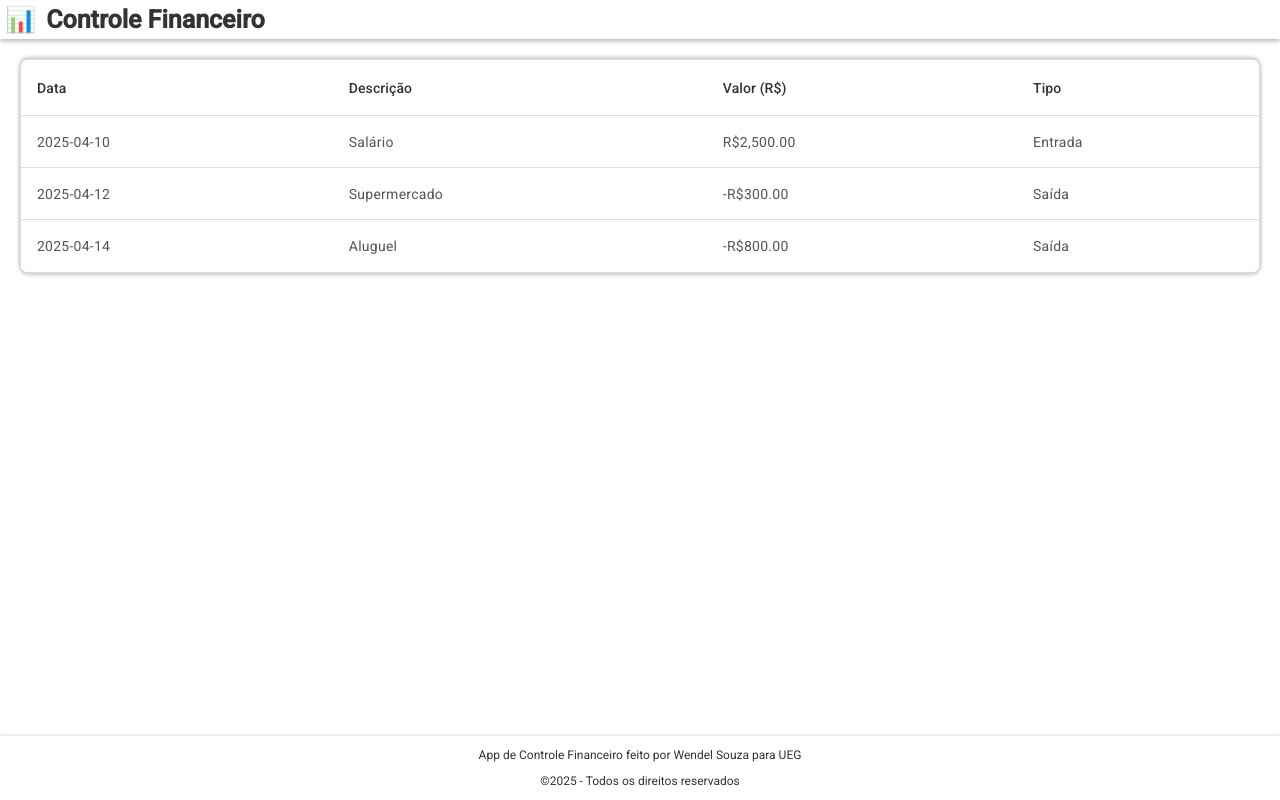
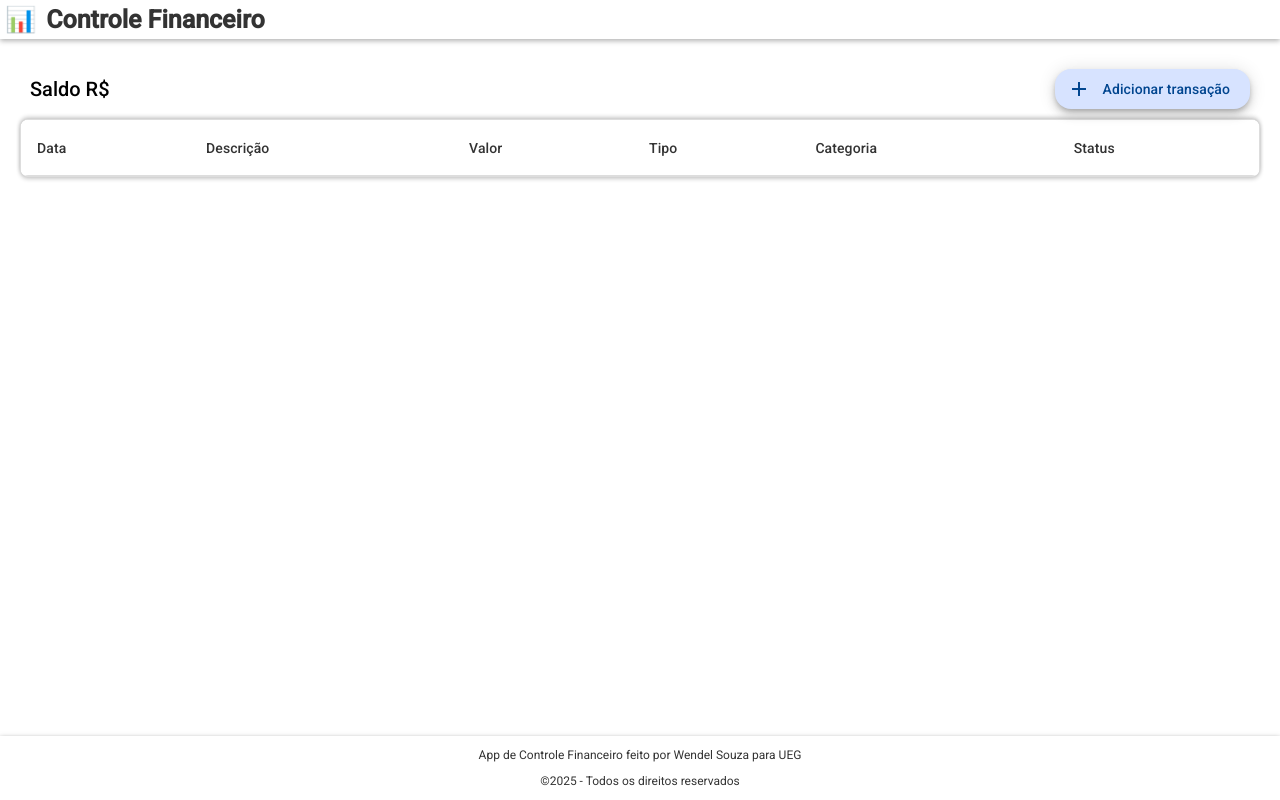
Before and after one commit to cswendel/ControleFinanceiro_Frontend, an Angular app: page /transacoes in a window 1280 px wide. Built offline with nearby package versions, Linux system fonts and the light colour scheme.

Commit message:
Adicionado botão de adicionar junto com seu futuro popup. Ajustado tabela aos dados.

```diff
--- /dev/null
+++ b/src/app/components/adicionar-transacao-popup/adicionar-transacao-popup.component.html
@@ -0,0 +1 @@
+<p>adicionar-transacao-popup works!</p>
--- a/src/app/pages/transacoes/transacoes.component.html
+++ b/src/app/pages/transacoes/transacoes.component.html
@@ -1,24 +1,37 @@
+<div class="transacoes-container">
+  <span class="saldo-text">Saldo R$</span>
+  <button mat-fab extended (click)="openDialog()">
+    <mat-icon>add</mat-icon>
+    Adicionar transação
+  </button>
+</div>
+
+
 <div class="DivTabela">
     <table mat-table [dataSource]="dataSource" class="mat-elevation-z8">
 
-      <ng-container matColumnDef="data">
+      <ng-container matColumnDef="dateTransaction">
         <th mat-header-cell *matHeaderCellDef> Data </th>
-        <td mat-cell *matCellDef="let transacao"> {{ transacao.data }} </td>
       </ng-container>
 
-      <ng-container matColumnDef="descricao">
+      <ng-container matColumnDef="description">
         <th mat-header-cell *matHeaderCellDef> Descrição </th>
-        <td mat-cell *matCellDef="let transacao"> {{ transacao.descricao }} </td>
       </ng-container>
 
-      <ng-container matColumnDef="valor">
-        <th mat-header-cell *matHeaderCellDef> Valor (R$) </th>
-        <td mat-cell *matCellDef="let transacao"> {{ transacao.valor | currency:'BRL' }} </td>
+      <ng-container matColumnDef="value">
+        <th mat-header-cell *matHeaderCellDef> Valor</th>
       </ng-container>
 
-      <ng-container matColumnDef="tipo">
+      <ng-container matColumnDef="type">
         <th mat-header-cell *matHeaderCellDef> Tipo </th>
-        <td mat-cell *matCellDef="let transacao"> {{ transacao.tipo }} </td>
+      </ng-container>
+
+      <ng-container matColumnDef="category">
+        <th mat-header-cell *matHeaderCellDef> Categoria </th>
+      </ng-container>
+
+      <ng-container matColumnDef="status">
+        <th mat-header-cell *matHeaderCellDef> Status </th>
       </ng-container>
 
       <tr mat-header-row *matHeaderRowDef="displayedColumns"></tr>
--- a/src/app/pages/transacoes/transacoes.component.scss
+++ b/src/app/pages/transacoes/transacoes.component.scss
@@ -25,3 +25,25 @@ h2 {
   font-weight: bold;
   margin: 10px;
 }
+.transacoes-container {
+  margin: 5px;
+}
+
+.mat-mini-fab {
+  position: fixed; /* Fixando o botão na tela */
+  bottom: 16px; /* Distância da parte inferior da tela */
+  right: 16px; /* Distância da parte direita da tela */
+  z-index: 1000; /* Garantir que o botão fique sobre outros elementos */
+}
+
+.transacoes-container {
+  display: flex;
+  justify-content: space-between;
+  align-items: center;
+  padding: 5px;
+}
+
+.saldo-text {
+  font-size: 20px;
+  font-weight: 500;
+}
--- a/src/app/pages/transacoes/transacoes.component.ts
+++ b/src/app/pages/transacoes/transacoes.component.ts
@@ -1,4 +1,6 @@
 import { Component } from '@angular/core';
+import { MatDialog } from '@angular/material/dialog';
+import { AdicionarTransacaoPopupComponent } from '../../components/adicionar-transacao-popup/adicionar-transacao-popup.component';
 
 @Component({
   selector: 'app-transacoes',
@@ -6,11 +8,17 @@ import { Component } from '@angular/core';
   templateUrl: './transacoes.component.html',
   styleUrl: './transacoes.component.scss'
 })
+
 export class TransacoesComponent {
-  displayedColumns: string[] = ['data', 'descricao', 'valor', 'tipo'];
-  dataSource = [
-    { data: '2025-04-10', descricao: 'Salário', valor: 2500, tipo: 'Entrada' },
-    { data: '2025-04-12', descricao: 'Supermercado', valor: -300, tipo: 'Saída' },
-    { data: '2025-04-14', descricao: 'Aluguel', valor: -800, tipo: 'Saída' }
-  ];
+  displayedColumns: string[] = ['dateTransaction', 'description', 'value', 'type', 'category', 'status'];
+  dataSource = [];
+
+  constructor(private dialog: MatDialog) {}
+
+  openDialog(): void {
+    this.dialog.open(AdicionarTransacaoPopupComponent, {
+      width: '400px',
+      data: {}
+    });
+  }
 }
--- a/src/styles.scss
+++ b/src/styles.scss
@@ -28,4 +28,7 @@ App {
     row-item-label-text-size: 14px,
     row-item-outline-width: 1px
   ));
+  @include mat.fab-overrides((
+    extended-container-height: 40px
+  ));
 }
```
Also changed, not shown: src/app/app.module.ts (+12 -2 lines), src/app/components/adicionar-transacao-popup/adicionar-transacao-popup.component.ts (added, +11 -0 lines), src/app/components/adicionar-transacao-popup/adicionar-transacao-popup.component.scss (added), 1 other file (tests, documents, lock files or other folders).
